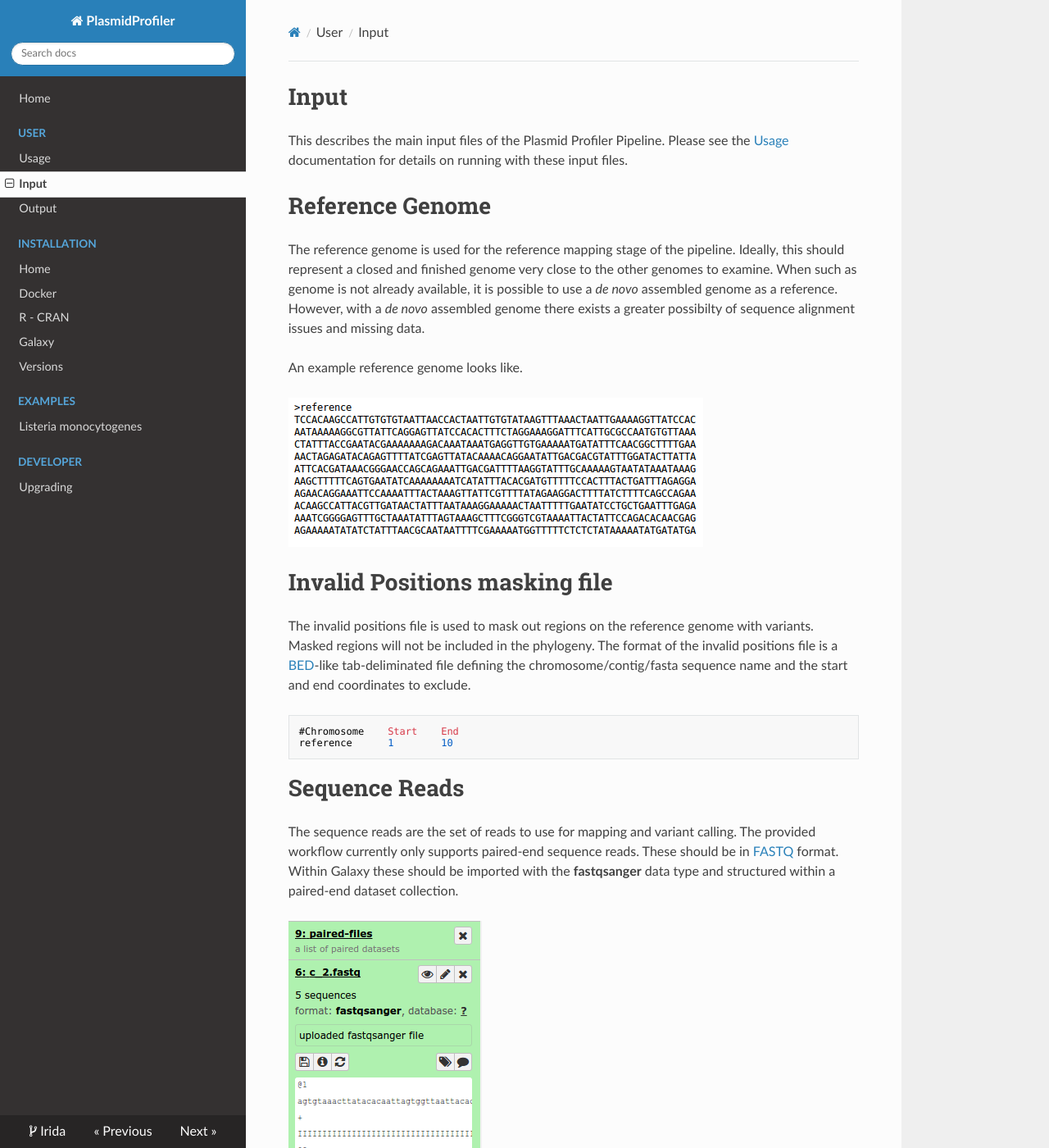
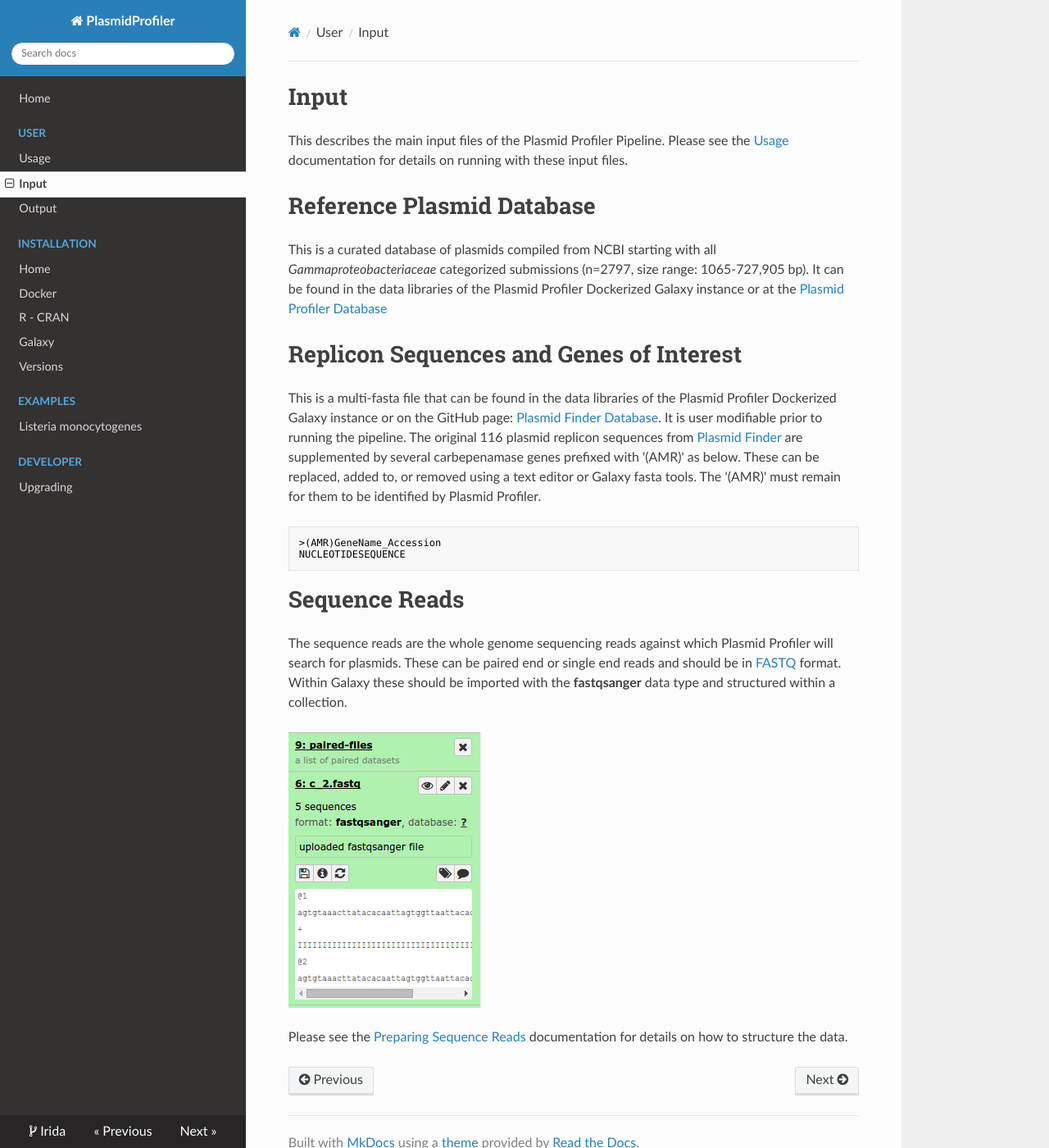
Before and after one commit to phac-nml/plasmidprofiler-galaxy, an MkDocs documentation site: the page built from docs/user/input.md, in a window 1280 px wide and 1400 px high. Shown: the whole window at 82% size. Built offline with MkDocs 1.6.1, drawn with Linux system fonts in a browser that asks for light colours; nearby versions of some CDN libraries; old or Windows-style settings are respelled for this version of MkDocs.

Commit message:
Finished Input

````diff
--- a/docs/user/input.md
+++ b/docs/user/input.md
@@ -2,34 +2,32 @@
 
 This describes the main input files of the Plasmid Profiler Pipeline.  Please see the [Usage][] documentation for details on running with these input files.
 
-# Reference Genome
+# Reference Plasmid Database
 
-The reference genome is used for the reference mapping stage of the pipeline.  Ideally, this should represent a closed and finished genome very close to the other genomes to examine.  When such as genome is not already available, it is possible to use a *de novo* assembled genome as a reference.  However, with a *de novo* assembled genome there exists a greater possibilty of sequence alignment issues and missing data.
+This is a curated database of plasmids compiled from NCBI starting with all *Gammaproteobacteriaceae* categorized submissions (n=2797, size range: 1065-727,905 bp). It can be found in the data libraries of the Plasmid Profiler Dockerized Galaxy instance or at the [Plasmid Profiler Database][]
 
-An example reference genome looks like.
 
-![reference-genome][]
+# Replicon Sequences and Genes of Interest
 
-# Invalid Positions masking file
-
-The invalid positions file is used to mask out regions on the reference genome with variants.  Masked regions will not be included in the phylogeny.  The format of the invalid positions file is a [BED][]-like tab-deliminated file defining the chromosome/contig/fasta sequence name and the start and end coordinates to exclude.
+This is a multi-fasta file that can be found in the data libraries of the Plasmid Profiler Dockerized Galaxy instance or on the GitHub page: [Plasmid Finder Database][]. It is user modifiable prior to running the pipeline. The original 116 plasmid replicon sequences from [Plasmid Finder][] are supplemented by several carbepenamase genes prefixed with '(AMR)' as below. These can be replaced, added to, or removed using a text editor or Galaxy fasta tools. The '(AMR)' must remain for them to be identified by Plasmid Profiler.
 
 ```
-#Chromosome    Start    End
-reference      1        10
+>(AMR)GeneName_Accession
+NUCLEOTIDESEQUENCE
 ```
 
 # Sequence Reads
 
-The sequence reads are the set of reads to use for mapping and variant calling.  The provided workflow currently only supports paired-end sequence reads.  These should be in [FASTQ][] format.  Within Galaxy these should be imported with the **fastqsanger** data type and structured within a paired-end dataset collection.
+The sequence reads are the whole genome sequencing reads against which Plasmid Profiler will search for plasmids. These can be paired end or single end reads and should be in [FASTQ][] format.  Within Galaxy these should be imported with the **fastqsanger** data type and structured within a collection.
 
 ![galaxy-paired-sequence-reads][]
 
 Please see the [Preparing Sequence Reads][] documentation for details on how to structure the data.
 
 [Usage]: usage.md
-[reference-genome]: images/reference-genome.png
+[Plasmid Profiler Database]: https://github.com/phac-nml/plasmidprofiler-galaxy/blob/master/docker/galaxy/pp_plasmid_database.fasta.gz
+[Plasmid Finder]: https://cge.cbs.dtu.dk/services/PlasmidFinder/
+[Plasmid Finder Database]: https://github.com/phac-nml/plasmidprofiler-galaxy/blob/master/docker/galaxy/plasmidfinder_plusAMR.fasta
 [FASTQ]: https://en.wikipedia.org/wiki/FASTQ_format
 [galaxy-paired-sequence-reads]: images/galaxy-paired-sequence-reads.png
 [Preparing Sequence Reads]: usage.md#preparing-sequence-reads
-[BED]: http://genome.ucsc.edu/FAQ/FAQformat#format1
````
Also changed, not shown: docs/index.md (+3 -1 lines).
